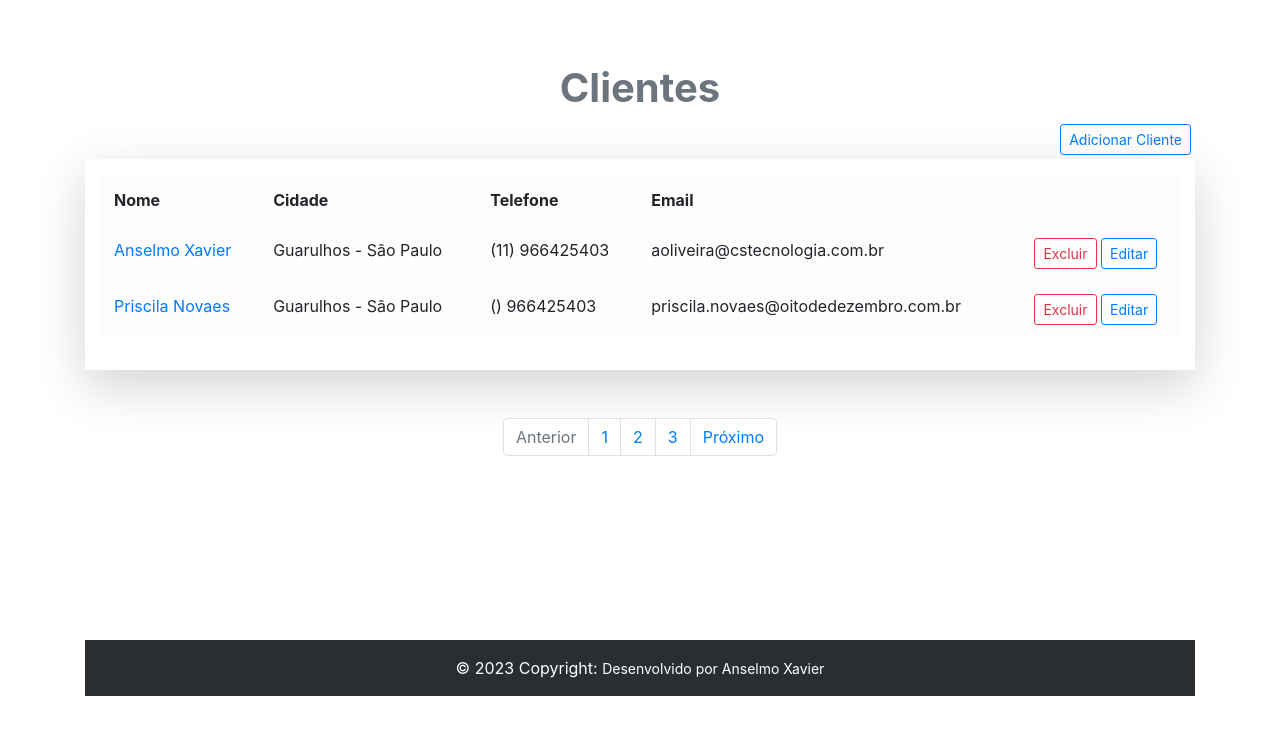
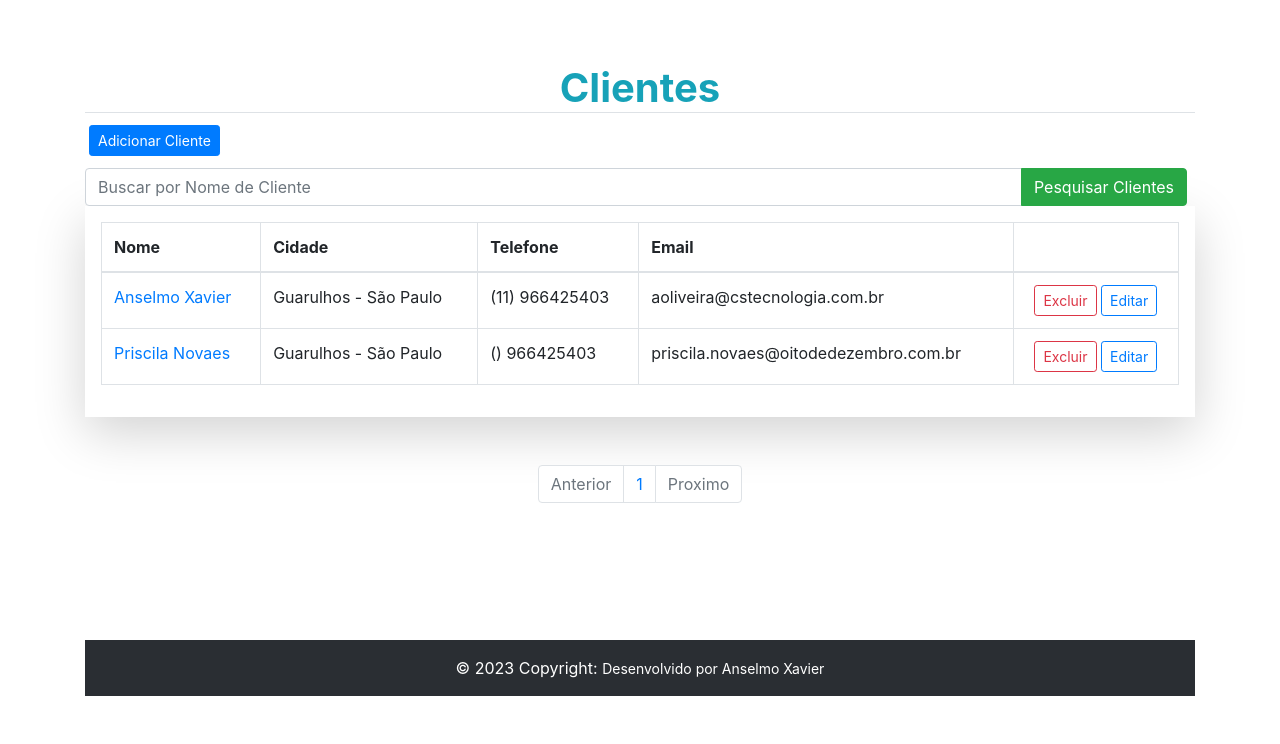
Before and after one commit to anselmoaxo/crm, a Django app: page /customer/list/ in a window 1280 px wide. Shown: the part 56-800 px from the top of the page. Run offline with Django 4.2, Linux system fonts and the light colour scheme; data comes from the database, SQL or seed files in the repository; both versions use the stored data as it was after the commit.

Commit message:
paginacao finalizada e campod e busca

```diff
--- a/core/templates/model-page.html
+++ b/core/templates/model-page.html
@@ -15,6 +15,7 @@
     <main class="content" style= "margin-top:5%">
       <div class ="container">
   {% block content  %}{% endblock  %}
+
       </div>
     </main>
     <script src="https://cdn.jsdelivr.net/npm/bootstrap@4.6.2/dist/js/bootstrap.min.js" integrity="sha384-+sLIOodYLS7CIrQpBjl+C7nPvqq+FbNUBDunl/OZv93DB7Ln/533i8e/mZXLi/P+" crossorigin="anonymous"></script>
--- /dev/null
+++ b/core/templates/paginacao.html
@@ -0,0 +1,29 @@
+
+
+<ul class="pagination justify-content-center">
+  {% if page_obj.has_previous %}
+  <li class="page-item ">
+    <a class="page-link" href="?page={{ page_obj.previous_page_number }}">Anterior</a>
+  </li>
+  {% else %}
+    <li class="page-item disabled">
+      <a class="page-link" href="#" tabindex="-1">Anterior</a>
+    </li>
+    {% endif %}
+
+    {% for page in page_obj.paginator.page_range %}
+    <li class="page-item"><a class="page-link"
+      href="?page={{ forloop.counter }}">{{ forloop.counter }}</a>
+    </li>
+    {% endfor %}
+
+    {% if page_obj.has_next %}
+    <li class="page-item ">
+      <a class="page-link" href="?page={{ page_obj.next_page_number }}">Proximo</a>
+    </li>
+    {% else %}
+      <li class="page-item disabled">
+        <a class="page-link" href="#" tabindex="-1">Proximo</a>
+      </li>
+      {% endif %}
+  </ul>
--- a/customer/models.py
+++ b/customer/models.py
@@ -30,6 +30,8 @@ class Customer(models.Model):
     def get_absolute_url(self):
         return reverse("customer:update", kwargs={"id": self.id})
 
+    def get_delete_url(self):
+        return reverse("customer:delete", kwargs={"id": self.id})
 
     class Meta:
         db_table = "customer"
--- a/customer/templates/customer/customer_list.html
+++ b/customer/templates/customer/customer_list.html
@@ -3,15 +3,24 @@
 {% block content %}
 
 
-  <h1 class='text-center text-muted'><strong>Clientes</strong></h1>
-  <div class="d-grid gap-3 p-1 d-md-flex justify-content-md-end ">
+  <h1 class='text-center text-info border-bottom'><strong>Clientes</strong></h1>
+
+  <div class="d-grid gap-3 p-1 d-md-flex justify-content-md-start ">
   <a href='{% url "customer:create" %}'>
-  <button class="btn btn-outline-primary btn-sm " type="button">Adicionar Cliente</button>
+  <button class="btn btn-primary btn-sm" type="button">Adicionar Cliente</button>
   </a>
 </div>
+<form>
+<div class="input-group mt-2">
+  <input type="text" name='pesquisa_name' class="form-control" placeholder="Buscar por Nome de Cliente">
+  <div class="input-group-append mr-2">
+    <button class="btn btn-success btn" type="submit">Pesquisar Clientes</button>
+  </div>
+</div>
+</form>
 <div class="table-responsive shadow-lg p-3 mb-5  ">
 
-<table class="table table-light table-hover table-bordered ">
+<table class="table  table-hover table-bordered ">
   <thead>
     <tr>
       <th scope="col">Nome</th>
@@ -29,24 +38,21 @@
       <td >{{ customer.get_full_city}}</td>
       <td>{{ customer.get_full_phone_number}}</td>
       <td >{{ customer.email}}</td>
+      <form  method="post" action="{{ customer.get_delete_url }}"> {% csrf_token %}
+        <td class='text-center'>
+          <button type="submit" class="btn btn-sm btn-outline-danger">Excluir</button>
+          <a href='{{ customer.get_absolute_url }}  '>
+            <button type="button" class="btn btn-sm btn-outline-primary">Editar</button></a>
+          </td>
+        </form>
 
-        <td class='text-center'><button type="button" class="btn btn-sm btn-outline-danger">Excluir</button>
-          <a href='{{ customer.get_absolute_url }}  '><button type="button" class="btn btn-sm btn-outline-primary">Editar</button></a></td>
 
     </tr>
     {% endfor %}
   </tbody>
 </table>
 </div>
-<ul class="pagination justify-content-center">
-    <li class="page-item disabled">
-      <a class="page-link" href="#" tabindex="-1">Anterior</a>
-    </li>
-    <li class="page-item"><a class="page-link" href="#">1</a></li>
-    <li class="page-item"><a class="page-link" href="#">2</a></li>
-    <li class="page-item"><a class="page-link" href="#">3</a></li>
-    <li class="page-item">
-      <a class="page-link" href="#">Próximo</a>
-    </li>
-  </ul>
+
+{% include "paginacao.html" %}
+
 {% endblock  %}
--- a/customer/urls.py
+++ b/customer/urls.py
@@ -1,7 +1,7 @@
 
 
 from django.urls import path
-from .views import ListCustomer, CreateCustomer, UpdateCustomer
+from .views import ListCustomer, CreateCustomer, UpdateCustomer, DeleteCustomer
 
 
 app_name = "customer"
@@ -10,5 +10,6 @@ urlpatterns = [
 
     path('list/', ListCustomer.as_view(), name='list'),
     path('create/', CreateCustomer.as_view(), name='create'),
-    path('<int:id>/', UpdateCustomer.as_view(), name='update')
+    path('<int:id>/', UpdateCustomer.as_view(), name='update'),
+    path('<int:id>/delete/', DeleteCustomer.as_view(), name='delete'),
 ]
--- a/customer/views.py
+++ b/customer/views.py
@@ -1,17 +1,31 @@
-from typing import Any
+
 from django.db import models
+from django.db.models.query import QuerySet
 from django.shortcuts import render
-from django.views.generic import ListView, CreateView,UpdateView
+from django.views.generic import ListView, CreateView, UpdateView, DeleteView
 from .models import Customer
 from .forms import CustomerForm
 from django.urls import reverse
 from django.shortcuts import get_object_or_404
+from django.db.models import Q
 # Create your views here.
 class ListCustomer(ListView):
     template_name = "customer/customer_list.html"
+    paginate_by = 10
     model = Customer
-    queryset = Customer.objects.all()
     context_object_name = 'customers'
+
+    def get_queryset(self):
+        retorno_pesquisa = self.request.GET.get('pesquisa_name')
+        if retorno_pesquisa:
+            customers = self.model.objects.filter(
+               Q(first_name__icontains=retorno_pesquisa) |
+               Q(last_name__icontains=retorno_pesquisa)
+               )
+        else:
+            customers = self.model.objects.all()
+
+        return customers
 
 
 class CreateCustomer(CreateView):
@@ -39,3 +53,12 @@ class UpdateCustomer(UpdateView):
 
     def get_success_url(self):
         return reverse('customer:list')
+
+
+class DeleteCustomer(DeleteView):
+    def get_object(self):
+        id = self.kwargs.get('id')
+        return get_object_or_404(Customer, id=id)
+
+    def get_success_url(self):
+        return reverse('customer:list')
```
Also changed, not shown: db.sqlite3.
